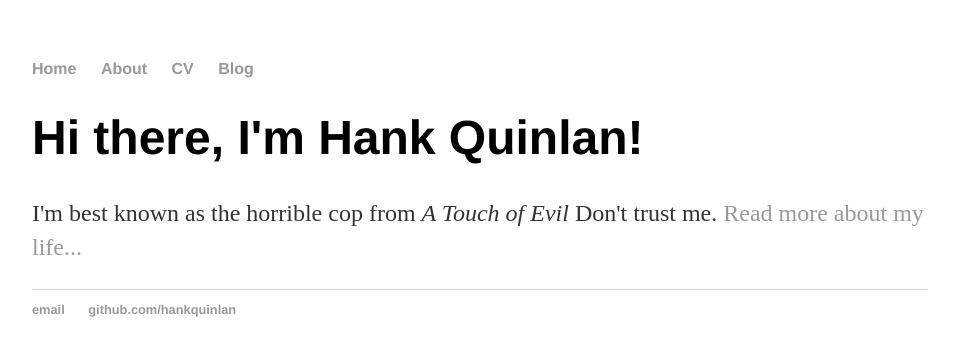
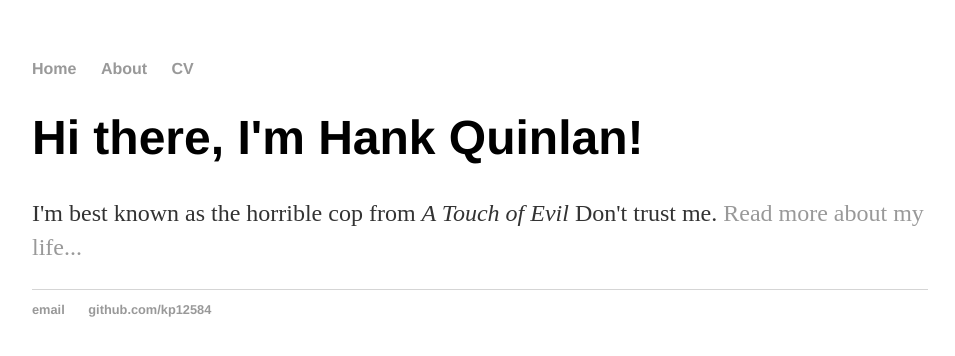
Before and after one commit to kevinjpatton/kevinjpatton.github.io, a Jekyll site: the page built from index.html, in a window 1280 px wide. Shown: the top 356 px of the page, without its empty margins (160-1115 px from the left). Built offline with Jekyll 4.4.1, drawn with Linux system fonts in a browser that asks for light colours.

Commit message:
Update default.html

```diff
--- a/_layouts/default.html
+++ b/_layouts/default.html
@@ -11,7 +11,6 @@
 	        		<li><a href="/">Home</a></li>
 		        	<li><a href="/about">About</a></li>
 	        		<li><a href="/cv">CV</a></li>
-	        		<li><a href="/blog">Blog</a></li>
 	    		</ul>
 			</nav>
 			<div class="container">
@@ -21,8 +20,8 @@
 			</div><!-- /.container -->
 			<footer>
 	    		<ul>
-	        		<li><a href="mailto:hankquinlanhub@gmail.com">email</a></li>
-	        		<li><a href="https://github.com/hankquinlan">github.com/hankquinlan</a></li>
+	        		<li><a href="mailto:fregespuzzle@gmail.com">email</a></li>
+	        		<li><a href="https://github.com/kp12584">github.com/kp12584</a></li>
 				</ul>
 			</footer>
 		</body>
```
